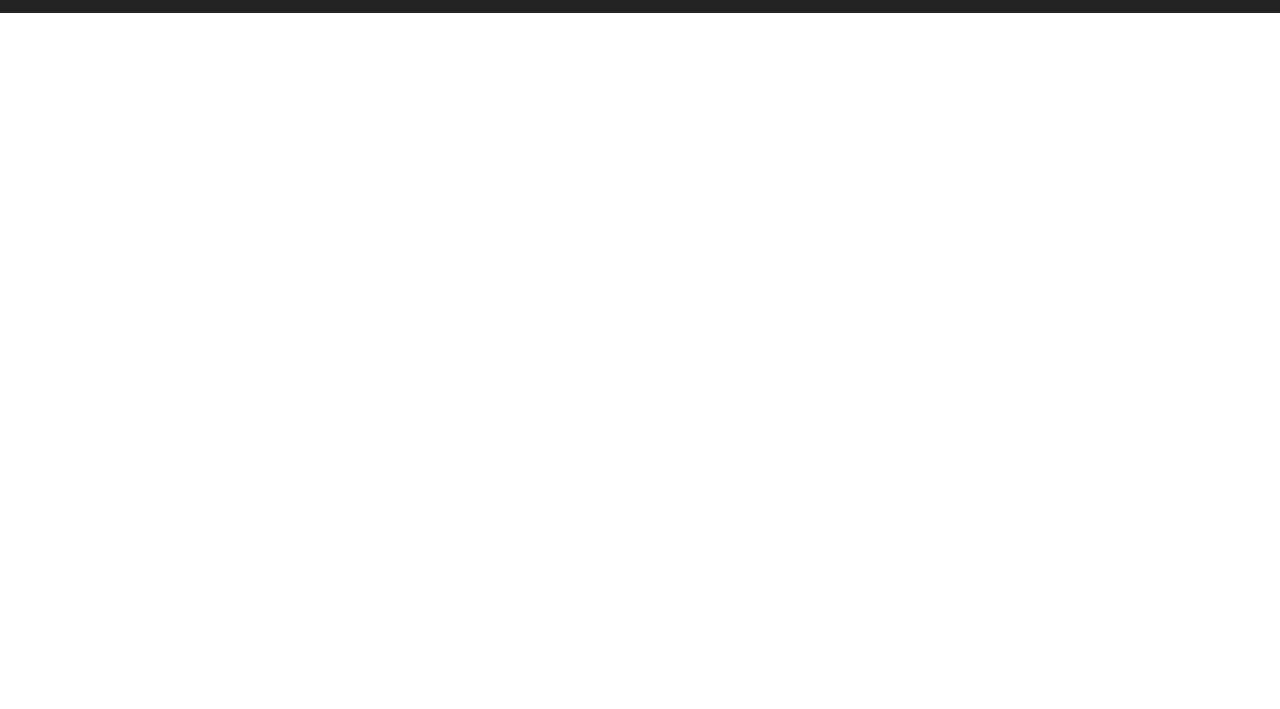
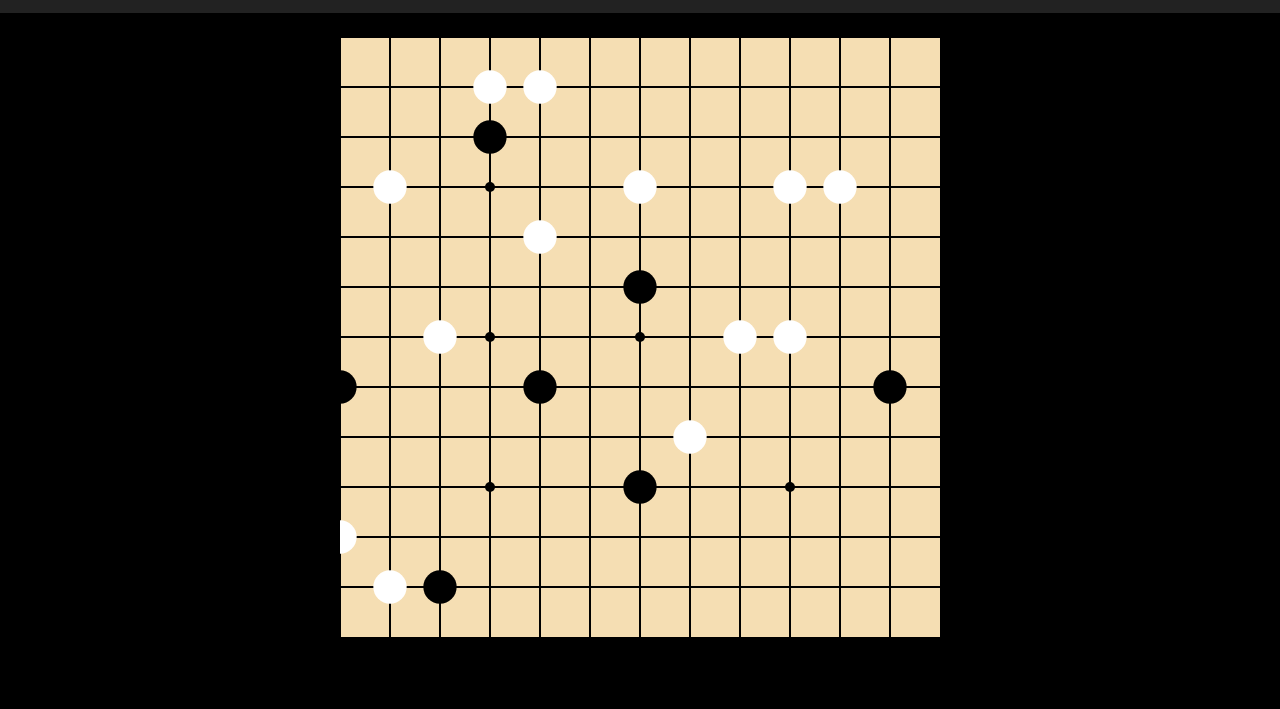
Before and after one commit to nakahara-c/rgt, a plain HTML site: page index.html in a window 1280 px wide. Shown: the part 91-800 px from the top of the page. Drawn offline with nearby package versions, Linux system fonts and the light colour scheme.

Commit message:
いごばん　適当にいしをおく

```diff
--- a/css/style.css
+++ b/css/style.css
@@ -0,0 +1,7 @@
+body {
+    background-color: black;
+}
+canvas {
+    background-color: #f5deb3; /* 囲碁盤の木目色 */
+    box-shadow: 0px 0px 10px rgba(0, 0, 0, 0.5);
+}
--- a/index.html
+++ b/index.html
@@ -38,8 +38,9 @@
     </header>
 
     <main id="main">
-        <section class="section bg-black my-4">
-            <div class="container">
+        <section class="section my-4">
+            <div class="container text-center">
+                <canvas id="goBoard" width="600" height="600"></canvas>
 
             </div>
         </section>
--- a/js/main.js
+++ b/js/main.js
@@ -0,0 +1,74 @@
+const canvas = document.getElementById('goBoard');
+const ctx = canvas.getContext('2d');
+
+const boardSize = 12;
+const gridSize = canvas.width / boardSize;
+const stoneRadius = gridSize / 3;
+
+function drawLine(x1, y1, x2, y2) {
+    ctx.beginPath();
+    ctx.moveTo(x1, y1);
+    ctx.lineTo(x2, y2);
+    ctx.strokeStyle = '#000';
+    ctx.lineWidth = 2;
+    ctx.stroke();
+}
+
+function drawBoard() {
+    for (let i = 0; i < boardSize; i++) {
+        drawLine(i * gridSize, 0, i * gridSize, canvas.height);
+        drawLine(0, i * gridSize, canvas.width, i * gridSize);
+    }
+
+    drawStars();
+}
+
+function drawStars() {
+    const starPositions = [
+        [3, 3], [3, 6], [3, 9],
+        [6, 3], [6, 6], [6, 9],
+        [9, 3], [9, 6], [9, 9],
+    ];
+
+    starPositions.forEach(pos => {
+        const [x, y] = pos;
+        drawStar(x * gridSize, y * gridSize);
+    });
+}
+
+function drawStar(x, y) {
+    const starRadius = 5;
+    ctx.beginPath();
+    ctx.arc(x, y, starRadius, 0, 2 * Math.PI);
+    ctx.fillStyle = '#000';
+    ctx.fill();
+}
+
+function drawStone(x, y, color) {
+    ctx.beginPath();
+    ctx.arc(x, y, stoneRadius, 0, 2 * Math.PI);
+    ctx.fillStyle = color;
+    ctx.fill();
+}
+
+function placeRandomStones(numStones) {
+    const placedPositions = new Set();
+
+    for (let i = 0; i < numStones; i++) {
+        let x, y;
+
+        do {
+            x = Math.floor(Math.random() * boardSize);
+            y = Math.floor(Math.random() * boardSize);
+        } while (placedPositions.has(`${x},${y}`));
+
+        placedPositions.add(`${x},${y}`);
+
+        const color = Math.random() < 0.5 ? 'black' : 'white';
+
+        drawStone(x * gridSize, y * gridSize, color);
+    }
+}
+
+drawBoard();
+placeRandomStones(20);
```
